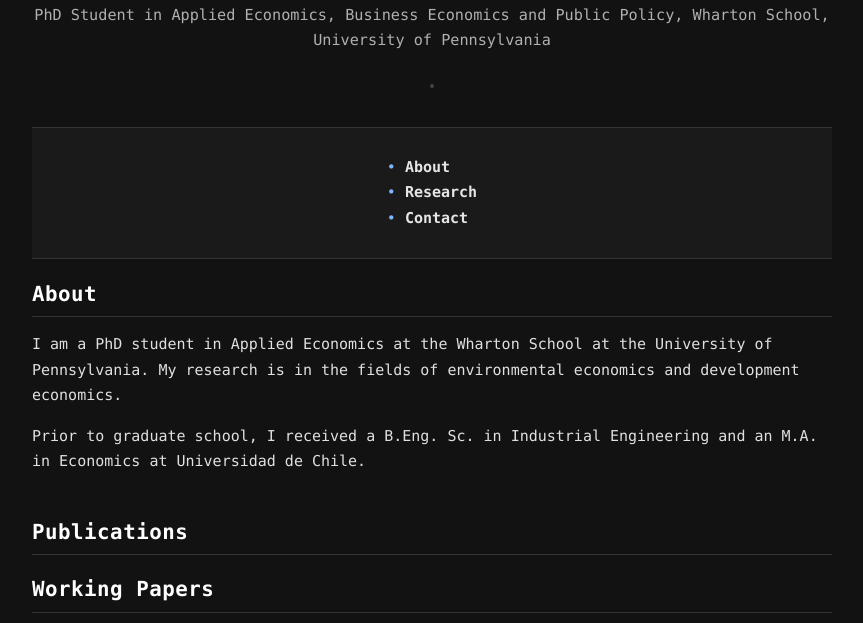
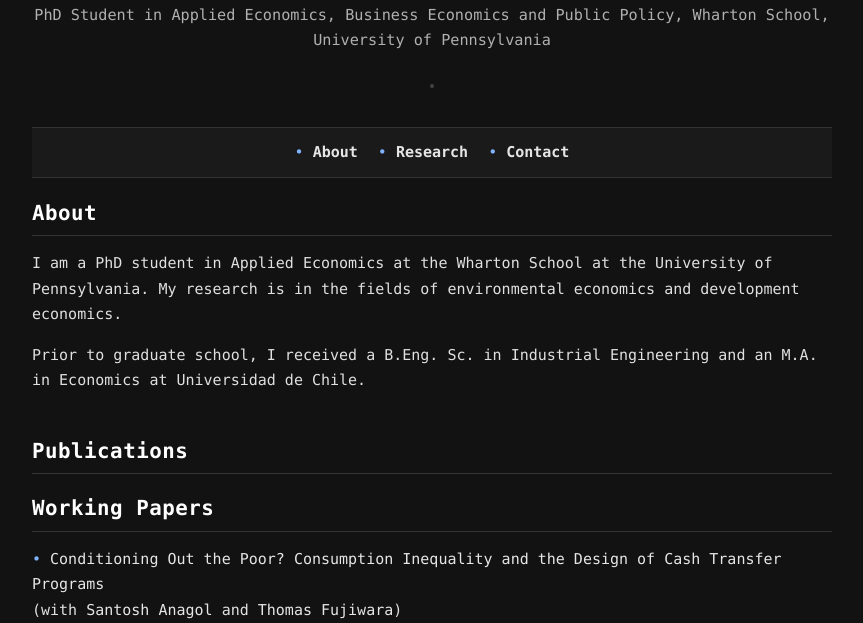
Before and after one commit to martin-navc/martin-navc.github.io, a plain HTML site: page index.html in a window 1280 px wide. Shown: the part 116-739 px from the top of the page, without its empty margins (208-1071 px from the left). Drawn offline with Linux system fonts and the light colour scheme; a script that the page names is missing.

Commit message:
Update style.css

```diff
--- a/style.css
+++ b/style.css
@@ -41,29 +41,40 @@
 
 /* === Navigation Bar === */
 nav {
-  display: flex;
-  justify-content: center;         /* center the links horizontally */
-  gap: 20px;                       /* space between links */
+  background-color: #1a1a1a;
   border-top: 1px solid #333;
   border-bottom: 1px solid #333;
-  padding: 12px 0;
   position: sticky;
   top: 0;
-  background-color: #1a1a1a;       /* slightly lighter than page background */
   z-index: 100;
+  padding: 12px 0;
+}
+
+nav ul {
+  display: flex;
+  justify-content: center;   /* centers the list horizontally */
+  gap: 20px;                 /* spacing between items */
+  list-style: none;          /* removes bullet points */
+  margin: 0;
+  padding: 0;
+}
+
+nav li {
+  display: inline;
 }
 
 nav a {
-  color: #e6e6e6;                  /* soft white */
+  color: #e6e6e6;
   text-decoration: none;
   font-weight: bold;
   transition: color 0.2s ease;
 }
 
 nav a:hover {
-  color: #ffffff;                  /* bright white on hover */
+  color: #ffffff;
   text-decoration: underline;
 }
+
 
 /* Stack vertically only on small screens (optional) */
 @media (max-width: 500px) {
```
